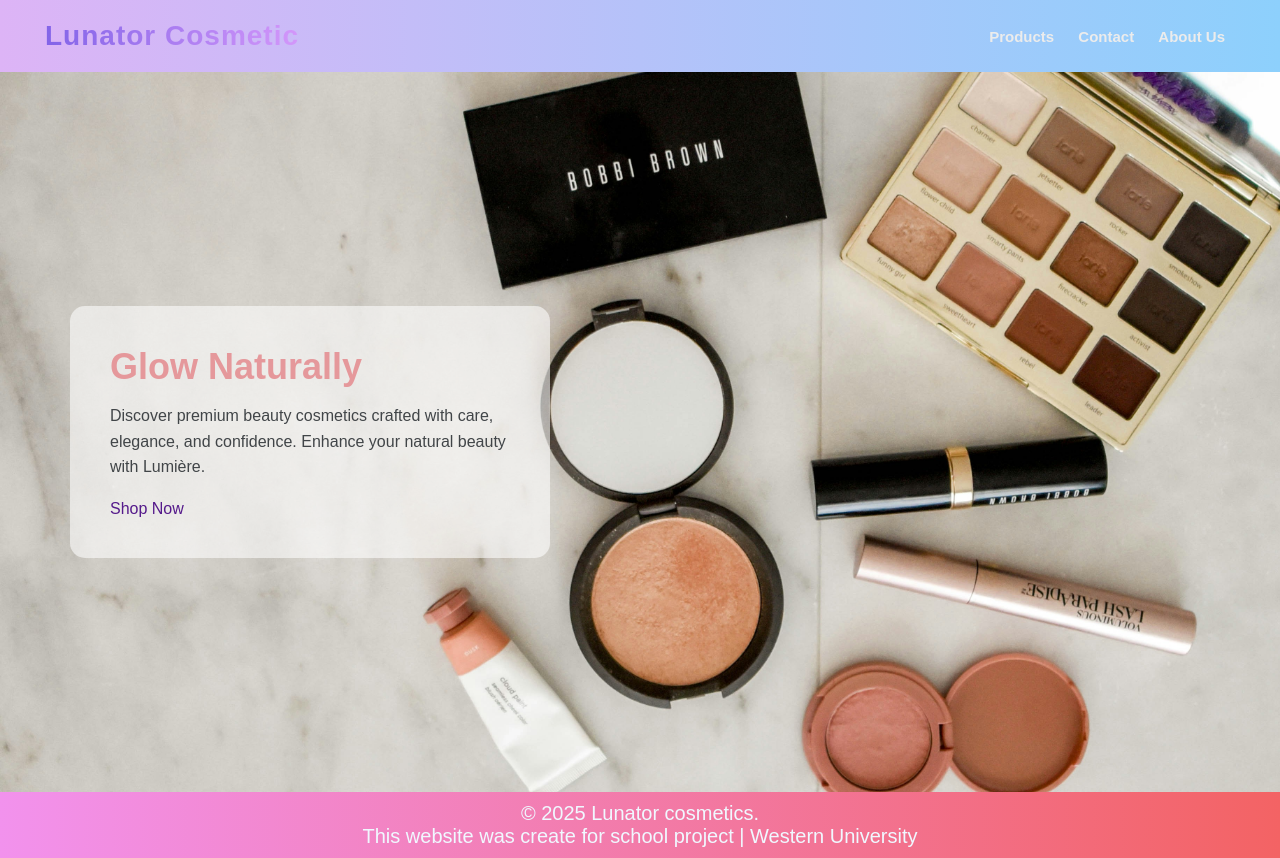
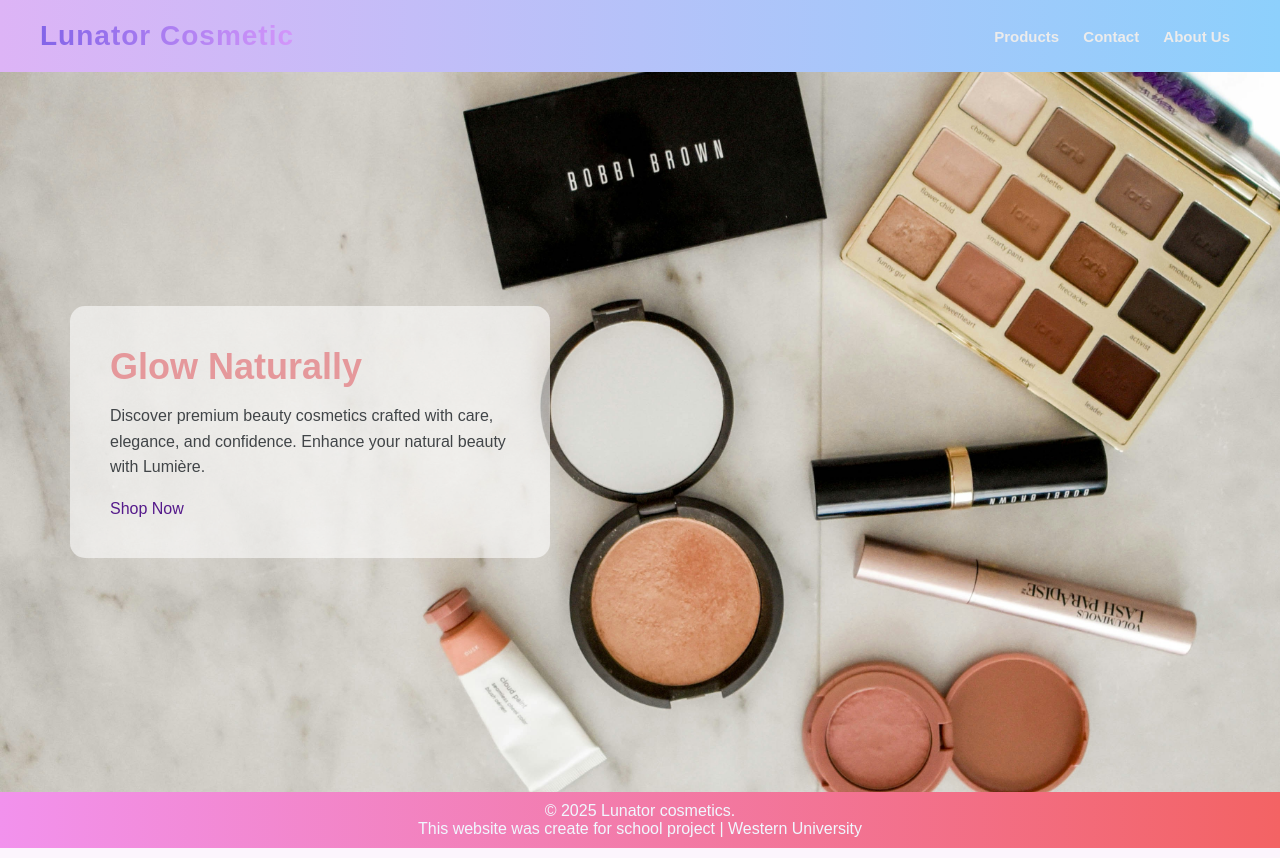
Before and after one commit to Kenzeha/Mid-term, a plain HTML site: page Project/index.html in a window 1280 px wide. Drawn offline with Linux system fonts and the light colour scheme.

Commit message:
css update

```diff
--- a/Project/index.html
+++ b/Project/index.html
@@ -28,8 +28,11 @@
 
         </main>
     </body>
+
     <footer>
+        <div>
         <p>© 2025 Lunator cosmetics.</p>
         <p>This website was create for school project | Western University</p>
+        </div>
     </footer>
 </html>
--- a/Project/style.css
+++ b/Project/style.css
@@ -1,7 +1,6 @@
 @media (max-width: 768px) {
     header{
     flex-direction: column;
-    padding: 2em;
     }
 
     nav {
@@ -14,6 +13,10 @@
     }
     div.content1{
         padding: 1.8em;
+    }
+
+    footer {
+        padding: 8px;
     }
 }
 
@@ -31,7 +34,7 @@ body{
 
 header{
     background: linear-gradient(to right,#ddb4f6,#8dd0fc);
-    padding: 20px 45px;
+    padding: 20px 40px;
     display: flex;
     justify-content: space-between;
     align-items: center;
@@ -97,7 +100,3 @@ footer{
     padding: 10px;
     text-align: center;
 }
-
-footer p{
-    font-size: 20px;
-}
```
